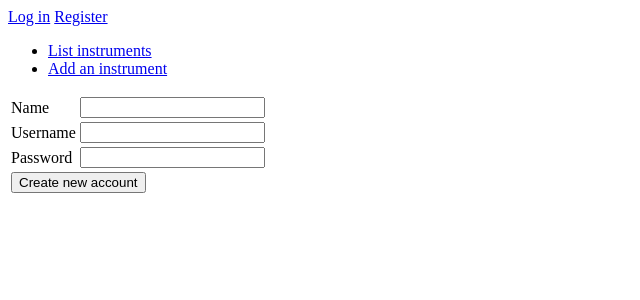
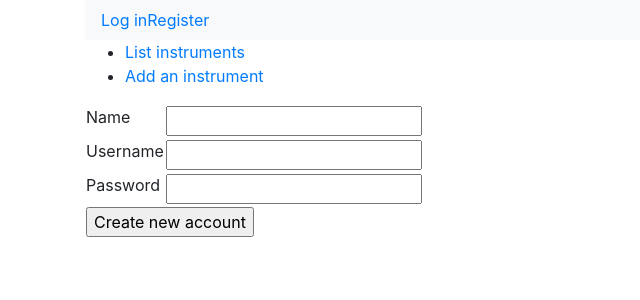
Before and after one commit to Robustic/Orchestime, a Flask app: page /auth/new in a window 1280 px wide. Shown: the top 300 px of the page, without its empty margins (0-640 px from the left). Run offline with Flask 2, Linux system fonts and the light colour scheme; some libraries are stand-ins or nearby versions.

Commit message:
Bootsrap included to the layout.html

```diff
--- a/application/templates/layout.html
+++ b/application/templates/layout.html
@@ -3,9 +3,11 @@
   <head>
     <meta charset="utf-8">
     <title>Orchestime</title>
+    <link rel="stylesheet" href="https://stackpath.bootstrapcdn.com/bootstrap/4.4.1/css/bootstrap.min.css" integrity="sha384-Vkoo8x4CGsO3+Hhxv8T/Q5PaXtkKtu6ug5TOeNV6gBiFeWPGFN9MuhOf23Q9Ifjh" crossorigin="anonymous">
   </head>
 
-  <body>
+  <body class="container">
+    <nav class="navbar navbar-expand-lg navbar-light bg-light">
       {% if current_user.is_authenticated %}
         <p>
           Logged in as {{ current_user.name }}
@@ -15,6 +17,7 @@
         <a href="{{ url_for('auth_login') }}">Log in</a>
         <a href="{{ url_for('auth_form') }}">Register</a>
       {% endif %}
+    </nav>
 
     {% with messages = get_flashed_messages() %}
       {% if messages %}
```
Lines whose indentation alone changed are shown as unchanged.
